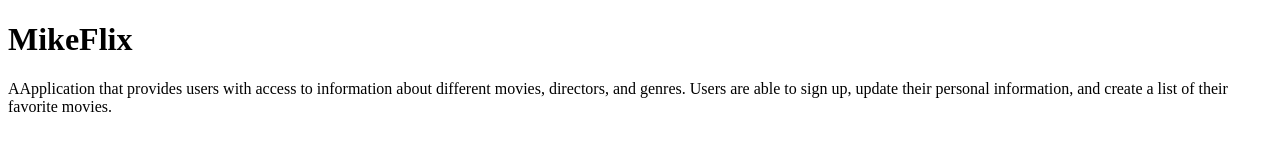
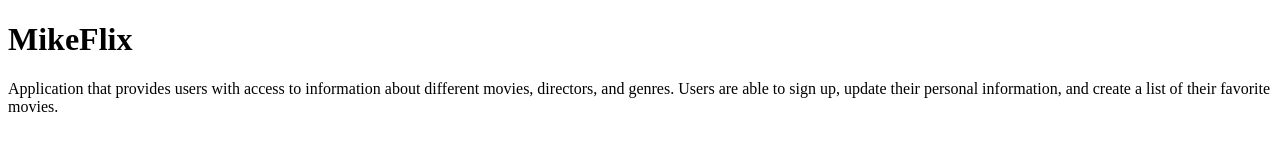
Before and after one commit to msemedo2/MikeFlix, a website: page public/documentation.html in a window 1280 px wide. Drawn offline with Linux system fonts and the light colour scheme.

Commit message:
create public directory. move documentation.html file

```diff
--- a/documentation.html
+++ b/public/documentation.html
@@ -10,7 +10,7 @@
 
 <body>
   <h1>MikeFlix</h1>
-  <p>AApplication that provides users with access to information about different
+  <p>Application that provides users with access to information about different
     movies, directors, and genres. Users are able to sign up, update their
     personal information, and create a list of their favorite movies.
   </p>
```
